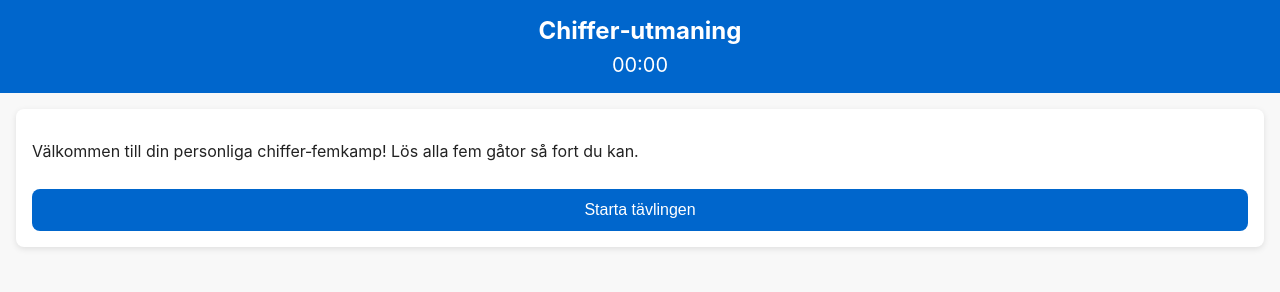
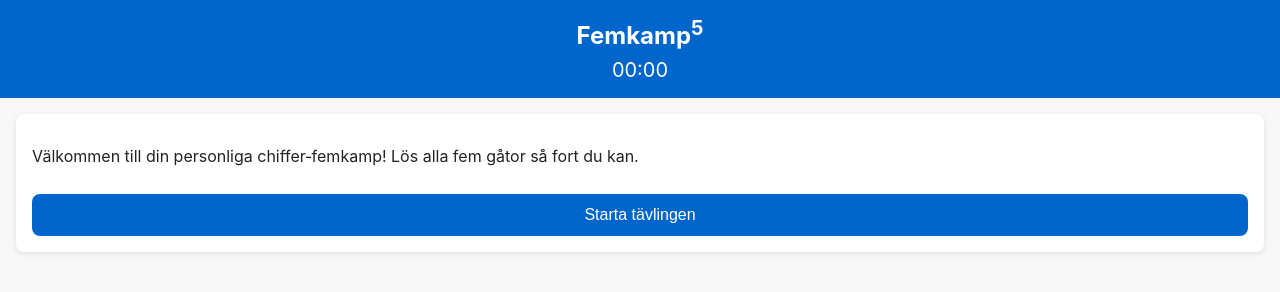
Before and after one commit to capstere/springbattle, a plain HTML site: page docs/index.html in a window 1280 px wide. Drawn offline with Linux system fonts and the light colour scheme.

Commit message:
Update index.html

```diff
--- a/docs/index.html
+++ b/docs/index.html
@@ -3,30 +3,27 @@
 <head>
   <meta charset="utf-8">
   <meta name="viewport" content="width=device-width, initial-scale=1">
-  <title>Vårkamp</title>
+  <title>Femkamp<sup>5</sup></title>
 
-  <!-- PWA‑manifest & ikon -->
   <link rel="manifest" href="manifest.json">
   <link rel="icon" href="icon-192.png">
-
-  <!-- Mobil‑CSS -->
   <link rel="stylesheet" href="styles.css">
 
-  <!-- QR‑kod‑lib för gåta 5 -->
+  <!-- QR‑kod‑generator -->
   <script src="https://cdnjs.cloudflare.com/ajax/libs/qrcodejs/1.0.0/qrcode.min.js"></script>
 </head>
 <body>
   <header>
-    <h1>Chiffer‑utmaning</h1>
+    <h1>Femkamp<sup>5</sup></h1>
     <div id="timer" aria-live="polite">00:00</div>
   </header>
+
   <main id="app"></main>
 
-  <!-- Rätt/fel‑ljud -->
+  <!-- Ljud för rätt/fel -->
   <audio id="audio-correct" src="assets/correct.mp3" preload="auto"></audio>
   <audio id="audio-wrong"   src="assets/wrong.mp3"   preload="auto"></audio>
 
-  <!-- Spel‑logik -->
   <script src="script.js"></script>
 </body>
 </html>
```
